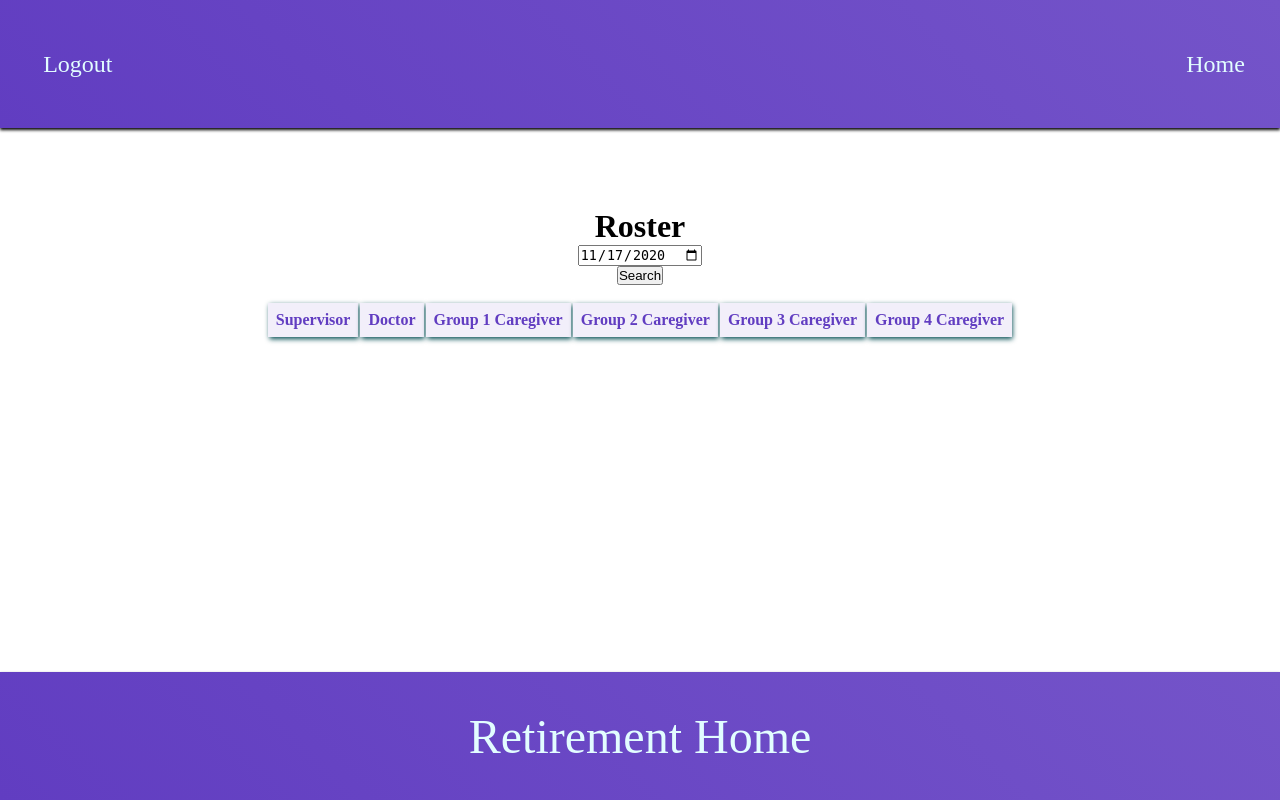
After one commit to Steve-D-Eckles/retirement-home, a PHP site: page /public/roster.php in a window 1280 px wide. The commit adds this page. Run offline with PHP 8.4, Linux system fonts and the light colour scheme; lists and menus that the app fills with data are empty.

Commit message:
Add the roster view page

```diff
--- a/assets/styles.css
+++ b/assets/styles.css
@@ -167,7 +167,8 @@ header h1 {
 
 /** Centering **/
 .centered-form-wrap,
-.home-links {
+.home-links,
+.roster-table {
   align-items: center;
   display: flex;
   flex-direction: column;
--- a/employee/admin/role.php
+++ b/employee/admin/role.php
@@ -8,6 +8,7 @@ if(!isset($_SESSION['user_id'])){
 }
 
 if (auth([1], $link)) {
+  // TODO: add the rest of the html to this
   echo <<<"EOT"
   <table>
     <tr>
--- a/employee/super/add-info.php
+++ b/employee/super/add-info.php
@@ -15,7 +15,7 @@ if (auth([1, 2], $link)) {
   </head>
   <body>
     <header>
-      <a href="../../index.html">Logout</a>
+      <a href="../../auth/php/logout.php">Logout</a>
 
       <nav class="nav">
         <a href="home.php">Home</a>
--- a/employee/super/approve.php
+++ b/employee/super/approve.php
@@ -15,7 +15,7 @@ if (auth([1, 2], $link)) {
   </head>
   <body>
     <header>
-      <a href="../../index.html">Logout</a>
+      <a href="../../auth/php/logout.php">Logout</a>
 
       <nav class="nav">
         <a href="home.php">Home</a>
--- a/employee/super/create-roster.php
+++ b/employee/super/create-roster.php
@@ -10,7 +10,7 @@ if (auth([1, 2], $link)) {
   </head>
   <body>
     <header>
-      <a href="../../index.html">Logout</a>
+      <a href="../../auth/php/logout.php">Logout</a>
       <nav class="nav">
         <a href="home.php">Home</a>
       </nav>
--- a/employee/super/info.js
+++ b/employee/super/info.js
@@ -1,5 +1,3 @@
-// Global XMLHttpRequest
-
 const getName = () => {
   const id = pid.value
   const http = new window.XMLHttpRequest()
--- /dev/null
+++ b/public/roster.php
@@ -0,0 +1,48 @@
+<!DOCTYPE html>
+<html lang="en" dir="ltr">
+
+  <head>
+    <meta charset="utf-8">
+    <meta name="viewport" content="width=device-width, initial-scale=1.0, maximum-scale=1.0">
+    <title>Roster</title>
+    <link rel="stylesheet" type="text/css" href="../assets/styles.css" />
+    <script src="search.js" type="text/javascript" defer></script>
+  </head>
+
+  <body>
+
+    <header>
+      <a href="../../index.html">Logout</a>
+
+      <nav class="nav">
+        <a href="home.php">Home</a>
+      </nav>
+
+    </header>
+
+    <main class="roster-table">
+      <h1>Roster</h1>
+      <?php
+      echo "<input type='date' id='roster-date' value='" . date('Y-m-d') . "'>";
+      ?>
+      <button type="button" id="roster-date-search">Search</button>
+
+      <table id="roster-table" class='doctors'>
+        <tr>
+          <th>Supervisor</th>
+          <th>Doctor</th>
+          <th>Group 1 Caregiver</th>
+          <th>Group 2 Caregiver</th>
+          <th>Group 3 Caregiver</th>
+          <th>Group 4 Caregiver</th>
+        </tr>
+      </table>
+
+    </main>
+
+    <footer>
+      <p>Retirement Home</p>
+    </footer>
+
+  </body>
+</html>
--- /dev/null
+++ b/public/search.js
@@ -0,0 +1,28 @@
+const getResults = () => {
+  const oldRow = document.getElementById('name-row')
+  if (oldRow) oldRow.remove()
+  const date = rdate.value
+  const http = new window.XMLHttpRequest()
+  http.onreadystatechange = function () {
+    if (this.readyState === 4 && this.status === 200) {
+      console.log(this.responseText)
+      const rosterData = JSON.parse(this.responseText)
+      const row = document.createElement('tr')
+      row.setAttribute('id', 'name-row')
+      for (const name of Object.values(rosterData)) {
+        const td = document.createElement('td')
+        td.textContent = name
+        row.appendChild(td)
+      }
+      table.appendChild(row)
+    }
+  }
+  http.open('POST', 'search.php')
+  http.setRequestHeader('Content-type', 'application/x-www-form-urlencoded')
+  http.send('date=' + date)
+}
+
+const rdate = document.getElementById('roster-date')
+const search = document.getElementById('roster-date-search')
+const table = document.getElementById('roster-table')
+search.addEventListener('click', getResults)
```
Also changed, not shown: public/search.php (added, +48 -0 lines).
